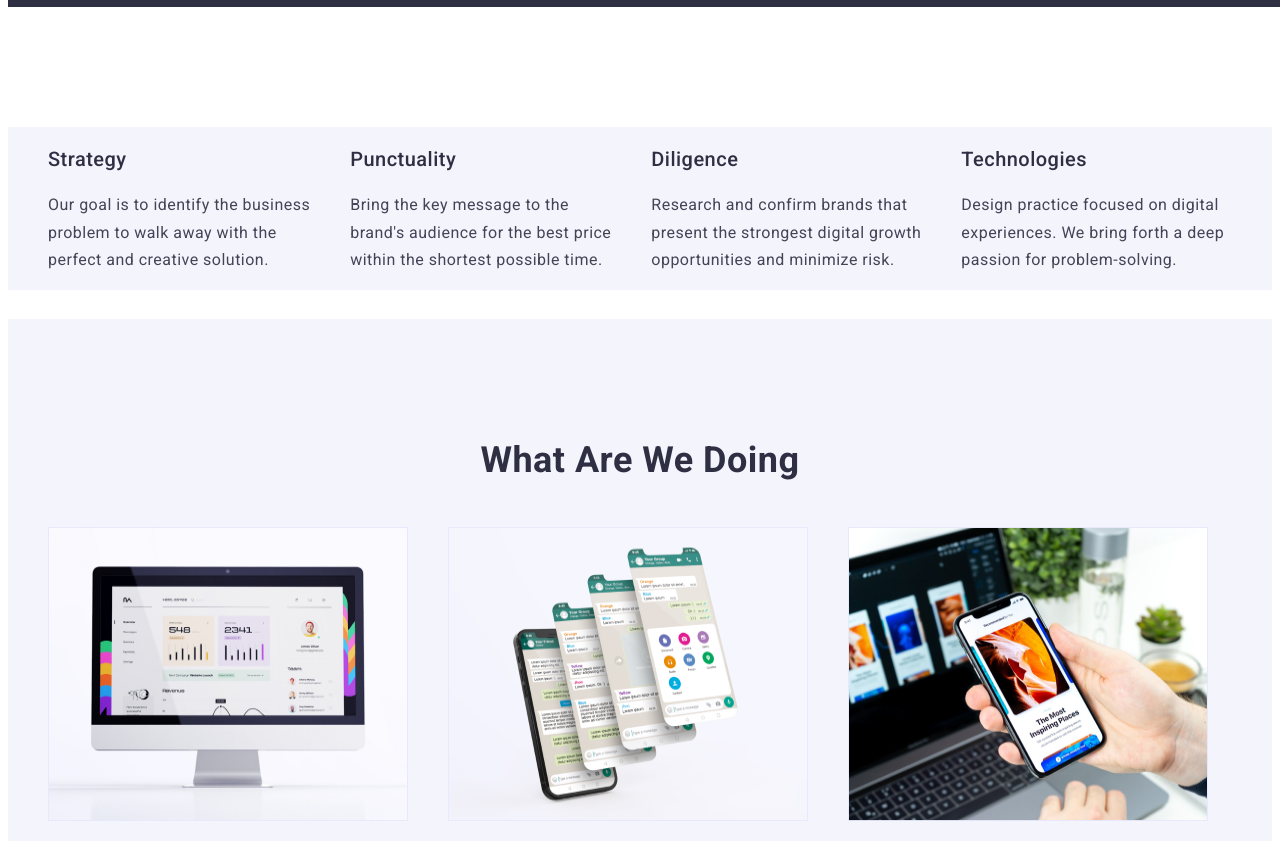
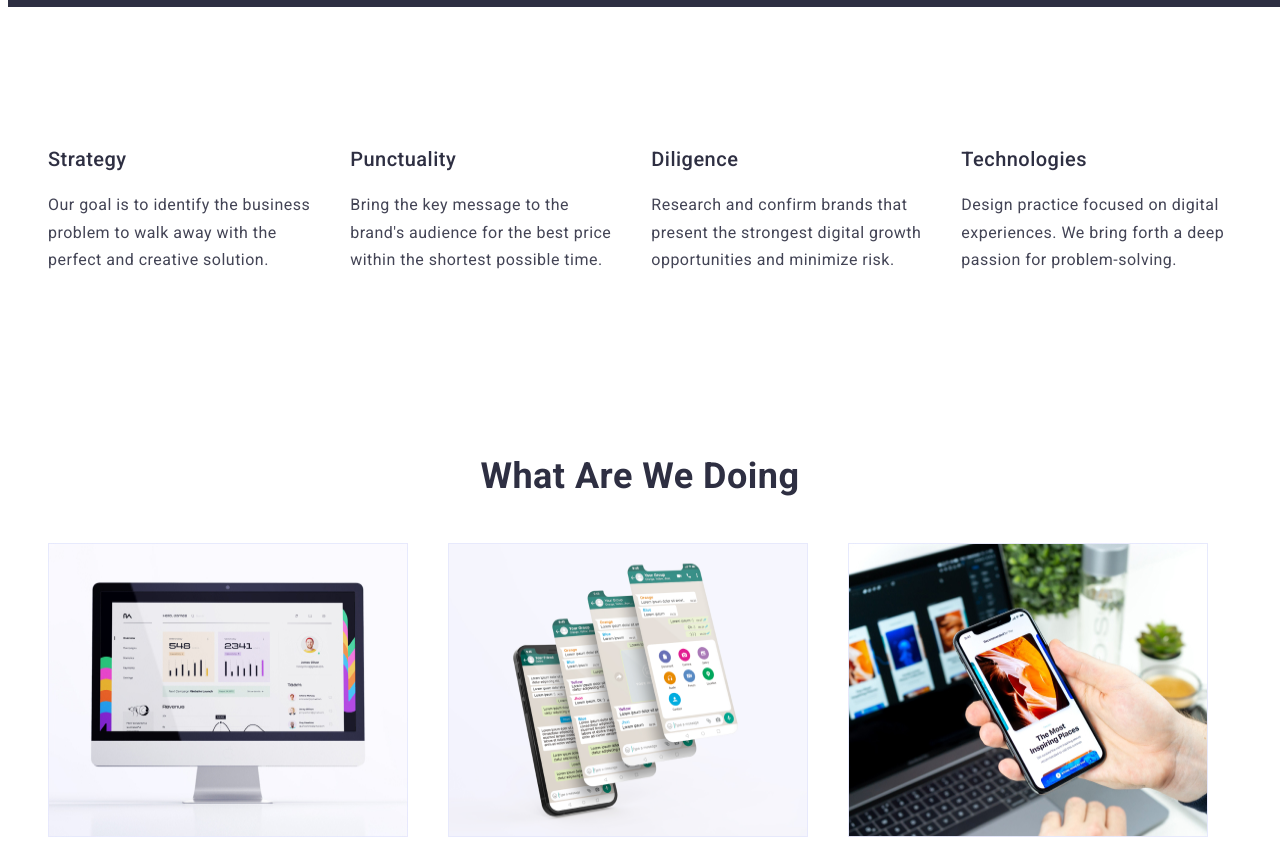
Before and after one commit to CrisVFX/goit-markup-hw-03, a plain HTML site: page index.html in a window 1280 px wide. Shown: the part 720-1564 px from the top of the page. Drawn offline with Linux system fonts and the light colour scheme.

Commit message:
Update styles.css

```diff
--- a/css/styles.css
+++ b/css/styles.css
@@ -221,16 +221,13 @@ body {
 .section {
   width: auto;
   background: #fff;
-}
-
-.section-title {
-  padding-top: 120px;
+  padding-bottom: 120px;
 }
 
 .section .container {
   width: auto;
   flex-shrink: 0;
-  background: var(--cloud, #f4f4fd);
+  background: background: #FFF;
   align-items: center;
 }
 
```
